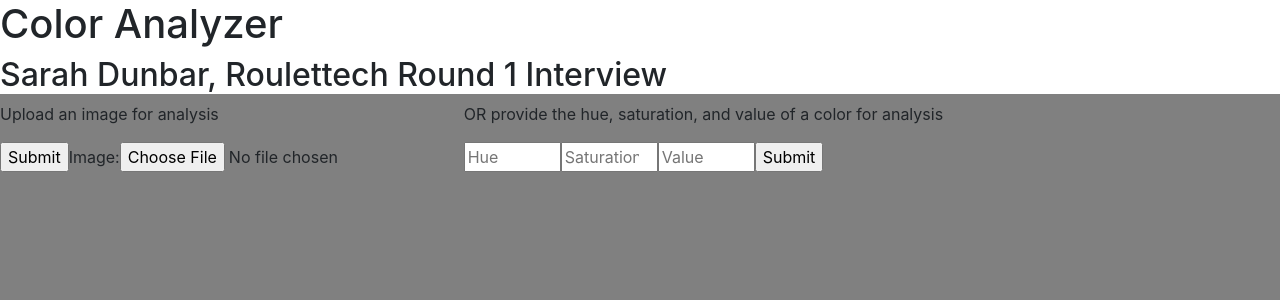
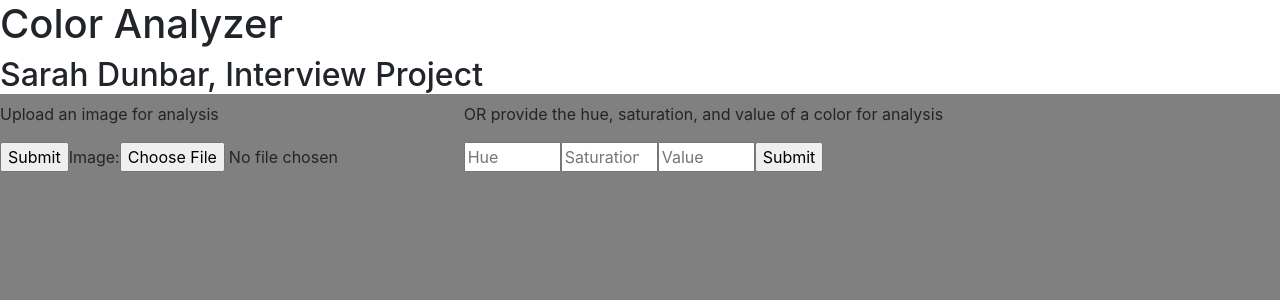
Before and after one commit to sdunbar19/color-site, a React (Create React App) app in the folder frontend/: page / in a window 1280 px wide. Shown: the top 300 px of the page. Built offline with nearby package versions, Linux system fonts and the light colour scheme.

Commit message:
update website header

```diff
--- a/frontend/src/App.js
+++ b/frontend/src/App.js
@@ -8,7 +8,7 @@ function App() {
       <div>
         <div style={{background: "#FFFFFF"}}>
           <h1> Color Analyzer </h1>
-          <h2> Sarah Dunbar, Roulettech Round 1 Interview </h2>
+          <h2> Sarah Dunbar, Interview Project </h2>
         </div>
         <div style={{display: "flex"}}>
           <Image />
```
